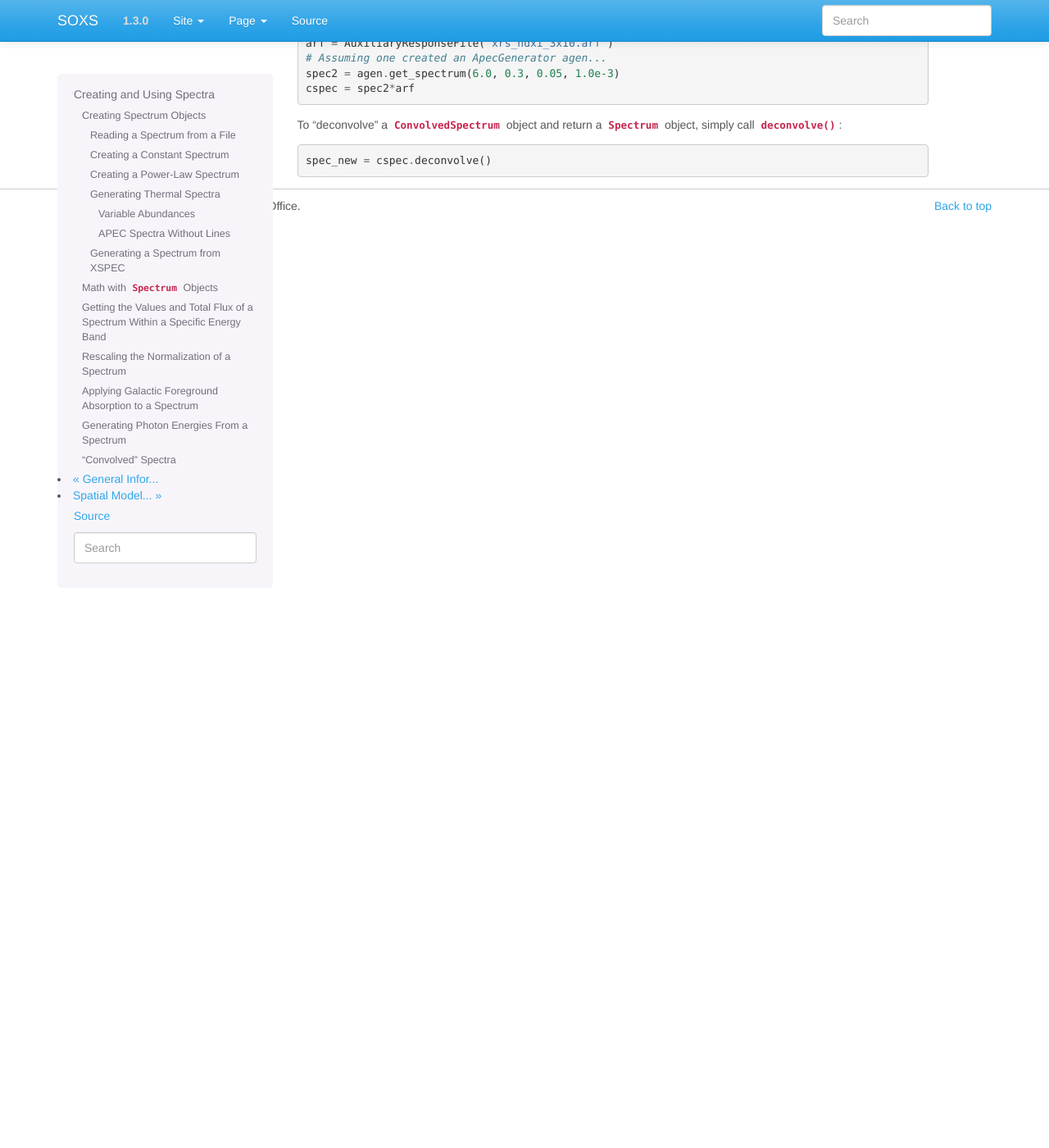
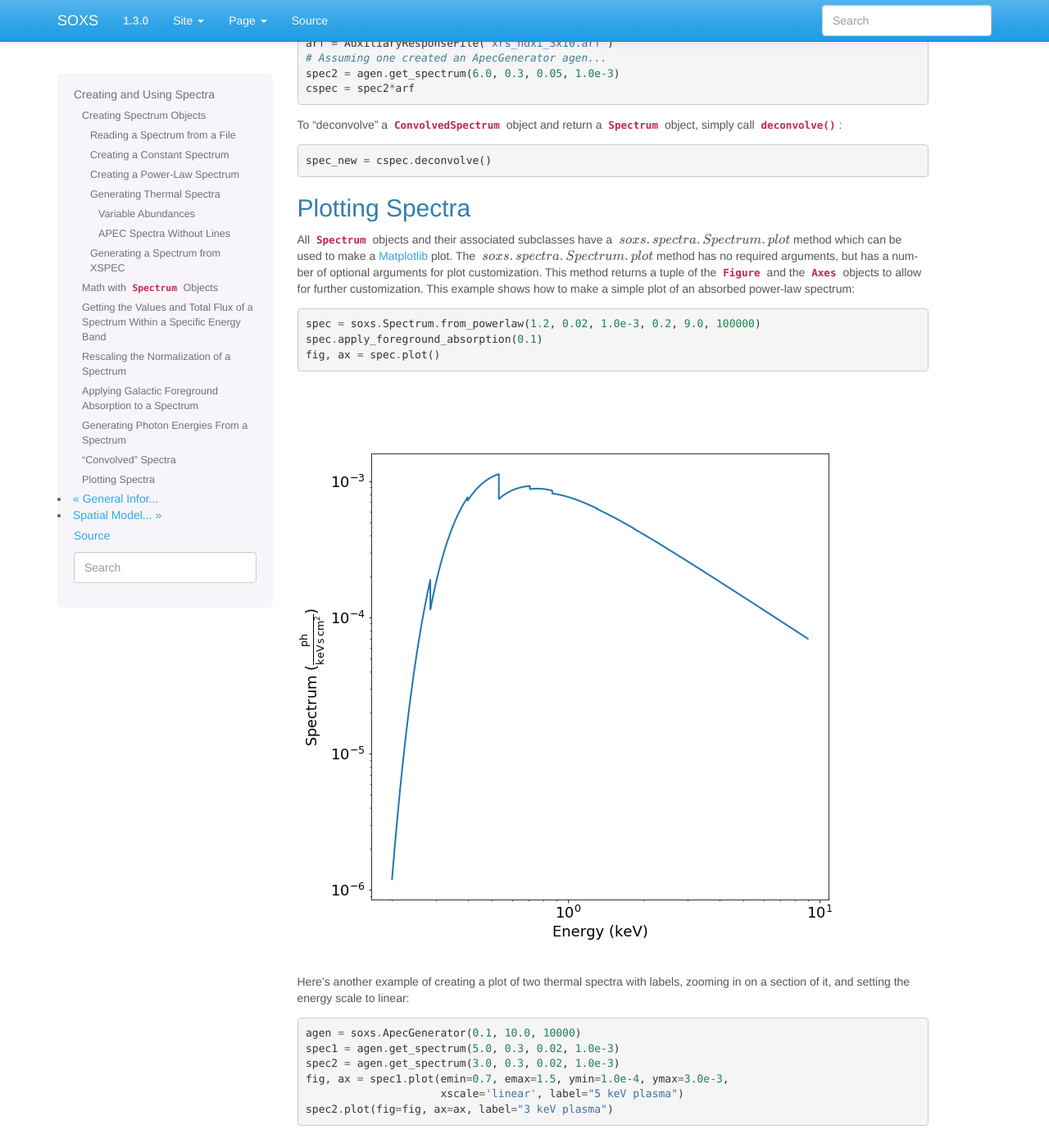
Before and after one commit to lynx-x-ray-observatory/soxs, a Sphinx documentation site: the page built from doc/source/users_guide/spectra.rst, in a window 1280 px wide and 1400 px high, scrolled down 6152 px. Shown: the whole window at 82% size. Built offline with Sphinx 7.4.7, drawn with Linux system fonts in a browser that asks for light colours.

Commit message:
Some docs for plotting spectra

```diff
--- a/doc/source/users_guide/spectra.rst
+++ b/doc/source/users_guide/spectra.rst
@@ -458,3 +458,36 @@ a :class:`~soxs.spectra.Spectrum` object, simply call
 .. code-block:: python
 
     spec_new = cspec.deconvolve()
+
+Plotting Spectra
+----------------
+
+All :class:`~soxs.spectra.Spectrum` objects and their associated subclasses have
+a :math:`~soxs.spectra.Spectrum.plot` method which can be used to make a
+`Matplotlib <http://www.matplotlib.org>`_ plot. The :math:`~soxs.spectra.Spectrum.plot`
+method has no required arguments, but has a number of optional arguments for plot
+customization. This method returns a tuple of the :class:`~matplotlib.figure.Figure` and
+the :class:`~matplotlib.axes.Axes` objects to allow for further customization. This
+example shows how to make a simple plot of an absorbed power-law spectrum:
+
+.. code-block:: python
+
+    spec = soxs.Spectrum.from_powerlaw(1.2, 0.02, 1.0e-3, 0.2, 9.0, 100000)
+    spec.apply_foreground_absorption(0.1)
+    fig, ax = spec.plot()
+
+.. image:: ../images/plot_powerlaw.png
+
+Here's another example of creating a plot of two thermal spectra with labels,
+zooming in on a section of it, and setting the energy scale to linear:
+
+.. code-block:: python
+
+    agen = soxs.ApecGenerator(0.1, 10.0, 10000)
+    spec1 = agen.get_spectrum(5.0, 0.3, 0.02, 1.0e-3)
+    spec2 = agen.get_spectrum(3.0, 0.3, 0.02, 1.0e-3)
+    fig, ax = spec1.plot(emin=0.7, emax=1.5, ymin=1.0e-4, ymax=3.0e-3,
+                         xscale='linear', label="5 keV plasma")
+    spec2.plot(fig=fig, ax=ax, label="3 keV plasma")
+
+.. image:: ../images/plot_two_spectra.png
```
Also changed, not shown: doc/source/images/plot_powerlaw.png (added), doc/source/images/plot_two_spectra.png (added).
